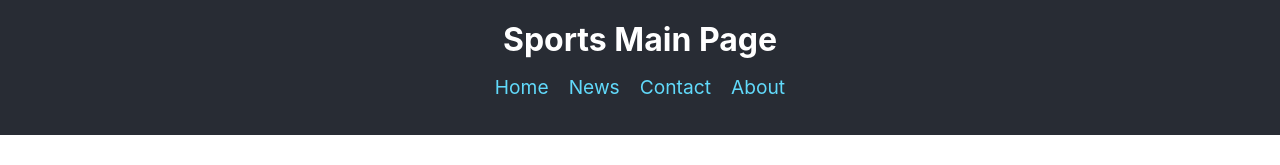
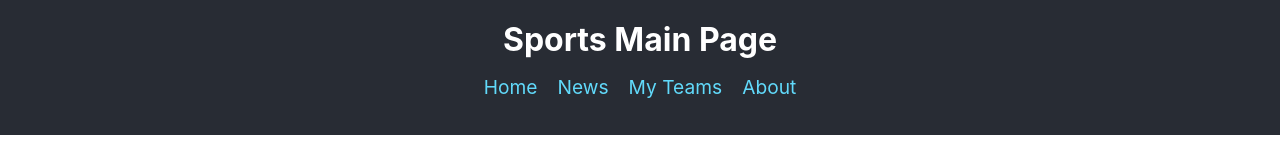
Before and after one commit to WTR-bot/sportspage, a React (Create React App) app: page / in a window 1280 px wide. Shown: the top 165 px of the page. Built offline with nearby package versions, Linux system fonts and the light colour scheme.

Commit message:
List names for real

```diff
--- a/src/App.js
+++ b/src/App.js
@@ -7,10 +7,10 @@ function App() {
         <h1>Sports Main Page</h1>
         <nav>
           <ul>
-            <li><a href="#Home">Home</a></li>
-            <li><a href="#News">News</a></li>
-            <li><a href="#My Teams">Contact</a></li>
-            <li><a href="#About">About</a></li>
+            <li><a href="#home">Home</a></li>
+            <li><a href="#news">News</a></li>
+            <li><a href="#myTeams">My Teams</a></li>
+            <li><a href="#about">About</a></li>
           </ul>
         </nav>
       </header>
```
